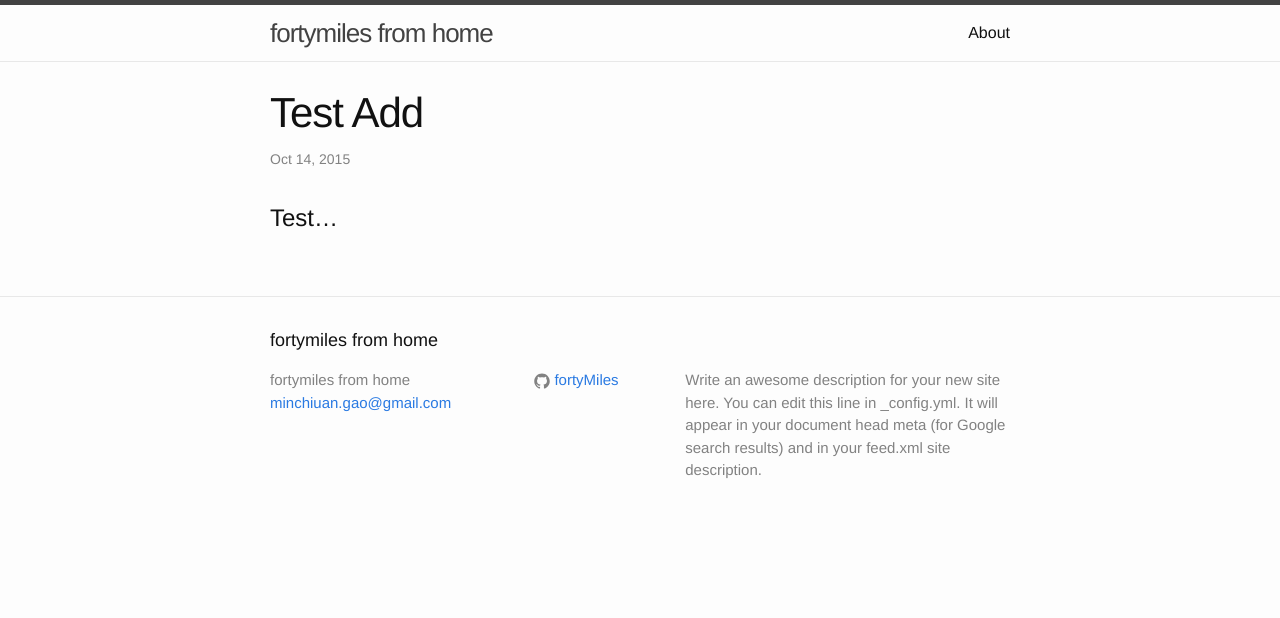
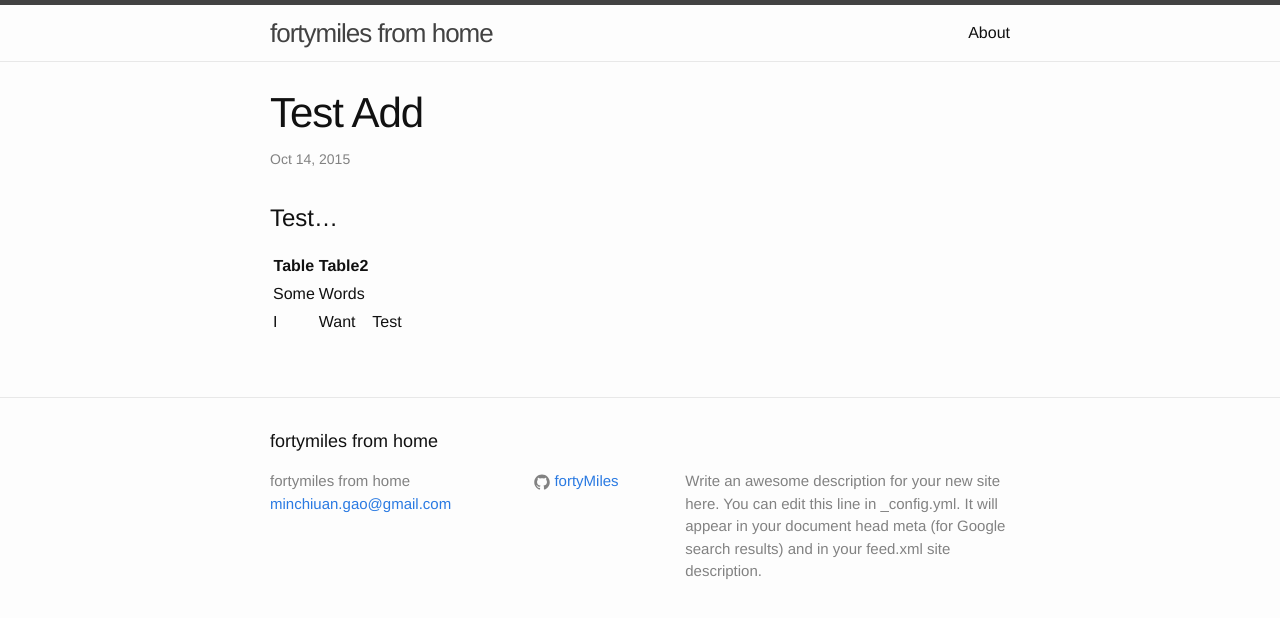
Before and after one commit to mrvgao/fortymiles.github.io, a Jekyll site: the page built from _posts/2015-10-14-test-add.markdown, in a window 1280 px wide. Shown: the top 618 px of the page. Built offline with Jekyll 4.4.1, drawn with Linux system fonts in a browser that asks for light colours.

```diff
--- a/_config.yml
+++ b/_config.yml
@@ -12,3 +12,5 @@
 
 # Build settings
 markdown: kramdown
+kramdown:
+    input: GFM
--- a/_posts/2015-10-14-test-add.markdown
+++ b/_posts/2015-10-14-test-add.markdown
@@ -5,3 +5,8 @@
 ---
 
 # Test...
+
+Table	|		Table2	|
+--------|---------------|
+Some	|		Words	|
+I		|		Want	|	Test
```
Also changed, not shown: 2 other files.
